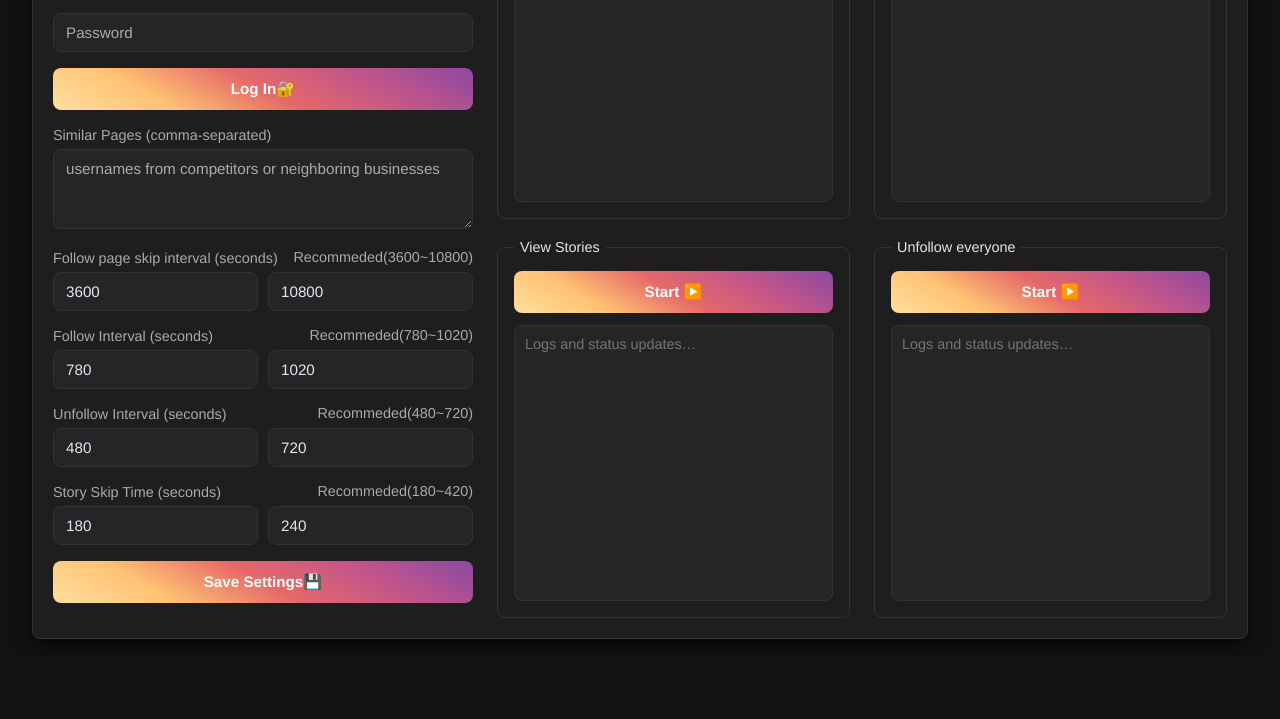
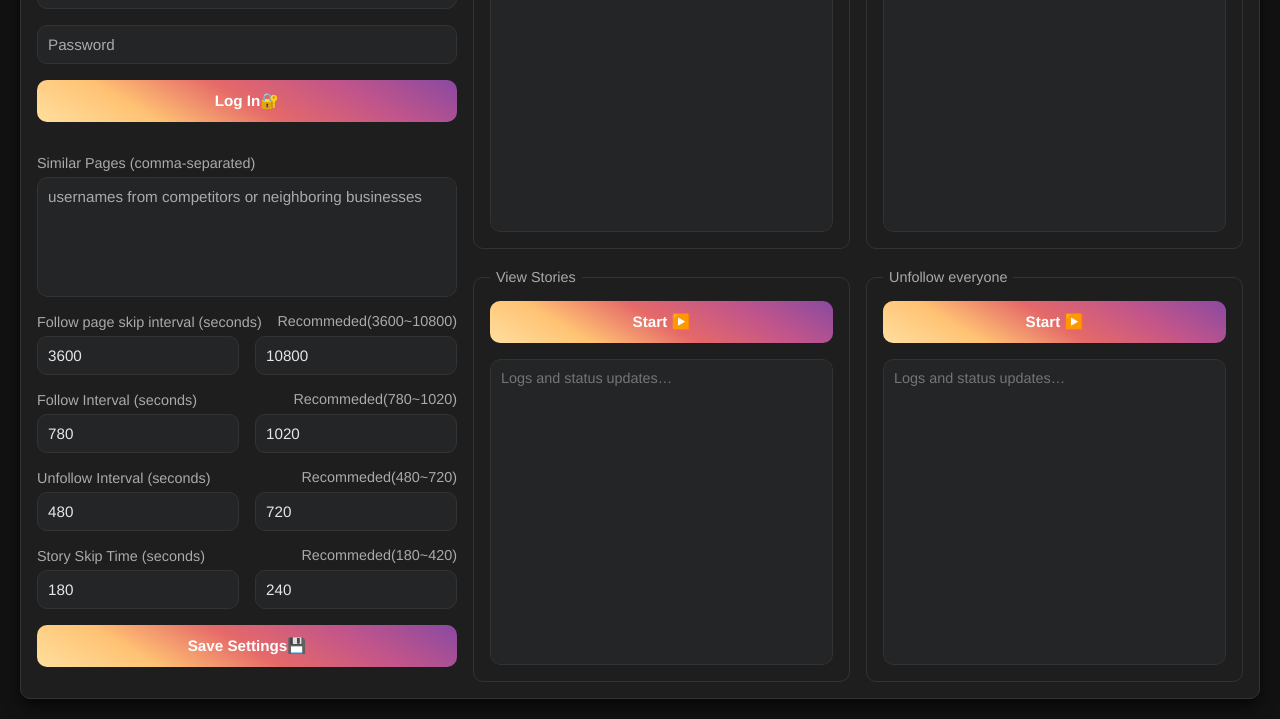
Before and after one commit to LuisFAires/instaimpulse, an Electron app: page index.html in a window 1280 px wide. Shown: the part 201-920 px from the top of the page. Before the commit the page ends 860 px from the top, so only its background shows below. Drawn offline with Linux system fonts and the light colour scheme; no server answers; a web font is replaced by a local one.

Commit message:
little interface tweaks

```diff
--- a/index.html
+++ b/index.html
@@ -19,13 +19,11 @@
       --accent3: #e56969;
       --accent4: #c1558b;
       --accent5: #8a49a1;
-      --radius: 8px;
+      --radius: 10px;
       --form-gap: 16px;
     }
 
-    *,
-    *::before,
-    *::after {
+    * {
       margin: 0;
       padding: 0;
       box-sizing: border-box;
@@ -40,18 +38,20 @@
       min-height: 100vh;
       padding: 20px;
       color: var(--text);
+      scrollbar-color: var(--bg-card) var(--border);
     }
 
     .card {
       display: grid;
-      width: 95vw;
+      width: 100%;
+      height: 100%;
       grid-template-columns: 420px 1fr 1fr;
       justify-content: center;
-      gap: 24px;
+      gap: var(--form-gap);
       background: var(--bg-card);
       border: 1px solid var(--border);
       border-radius: var(--radius);
-      padding: 20px;
+      padding: var(--form-gap);
       box-shadow: 0 8px 16px rgba(0, 0, 0, 0.6);
     }
 
@@ -68,7 +68,7 @@
       justify-content: center;
     }
 
-    .form-field+.form-field {
+    .form-field {
       margin-top: var(--form-gap);
     }
 
@@ -83,8 +83,9 @@
 
     .form-field input,
     .form-field textarea {
+      display: block;
       width: 100%;
-      padding: 10px 12px;
+      padding: 10px;
       font-size: 0.95rem;
       border: 1px solid var(--border);
       border-radius: var(--radius);
@@ -96,7 +97,7 @@
     .form-field input:focus,
     .form-field textarea:focus {
       outline: none;
-      border-color: var(--accent1);
+      border-color: var(--accent5);
     }
 
     .form-field ::placeholder {
@@ -104,14 +105,20 @@
     }
 
     .form-field textarea {
-      resize: vertical;
-      min-height: 80px;
+      resize: none;
+      min-height: 120px;
     }
 
     .intervals {
       display: grid;
       grid-template-columns: 1fr 1fr;
-      gap: 10px;
+      gap: var(--form-gap);
+    }
+
+    input::-webkit-outer-spin-button,
+    input::-webkit-inner-spin-button {
+      -webkit-appearance: none;
+      margin: 0;
     }
 
     .btn {
@@ -181,26 +188,33 @@
       display: flex;
       flex-direction: column;
       height: 50%;
+      gap: var(--form-gap)
     }
 
     .bots-section legend {
       font-size: 0.9rem;
       font-weight: 500;
-      color: var(--text);
+      color: var(--text-alt);
       padding: 0 6px;
     }
 
+    .scrollbarContainer {
+      height: 100%;
+      width: 100%;
+      border-radius: var(--radius);
+      overflow: hidden;
+    }
+
     .bots-section textarea {
-      margin-top: 12px;
       padding: 10px;
       border: 1px solid var(--border);
       border-radius: var(--radius);
       background: var(--bg-input);
       color: var(--text);
       font-size: 0.9rem;
-      min-height: 150px;
       resize: none;
-      height: -webkit-fill-available;
+      height: 100%;
+      width: 100%;
     }
 
     .bots-section fieldset .btn {
@@ -263,8 +277,10 @@
         <button class="btn" id="login">Log In🔐</button>
         <div class="form-field">
           <label for="similar-pages">Similar Pages (comma-separated)</label>
+          <div class="scrollbarContainer">
             <textarea id="similar-pages" name="similarpages"
               placeholder="usernames from competitors or neighboring businesses"></textarea>
+          </div>
         </div>
         <div class="form-field">
           <label>Follow page skip interval (seconds)</label>
@@ -306,24 +322,32 @@
       <fieldset>
         <legend>Follow followers from similar pages</legend>
         <button type="button" class="btn" id="follow">Start ▶️</button>
+        <div class="scrollbarContainer">
           <textarea id="follow-output" disabled placeholder="Logs and status updates…"></textarea>
+        </div>
       </fieldset>
       <fieldset>
         <legend>View Stories</legend>
         <button type="button" class="btn" id="stories">Start ▶️</button>
+        <div class="scrollbarContainer">
           <textarea id="stories-output" disabled placeholder="Logs and status updates…"></textarea>
+        </div>
       </fieldset>
     </div>
     <div class="bots-section">
       <fieldset>
         <legend>Unfollow who already follows you</legend>
         <button type="button" class="btn" id="unfollow">Start ▶️</button>
+        <div class="scrollbarContainer">
           <textarea id="unfollow-output" disabled placeholder="Logs and status updates…"></textarea>
+        </div>
       </fieldset>
       <fieldset>
         <legend>Unfollow everyone</legend>
         <button type="button" class="btn" id="unfollowAll">Start ▶️</button>
+        <div class="scrollbarContainer">
           <textarea id="unfollowAll-output" disabled placeholder="Logs and status updates…"></textarea>
+        </div>
       </fieldset>
     </div>
   </div>
```
Lines whose indentation alone changed are shown as unchanged.
